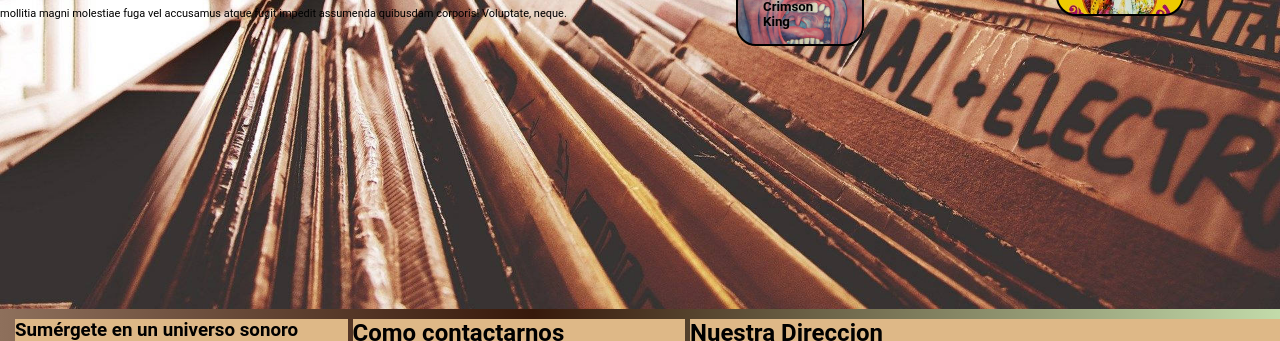
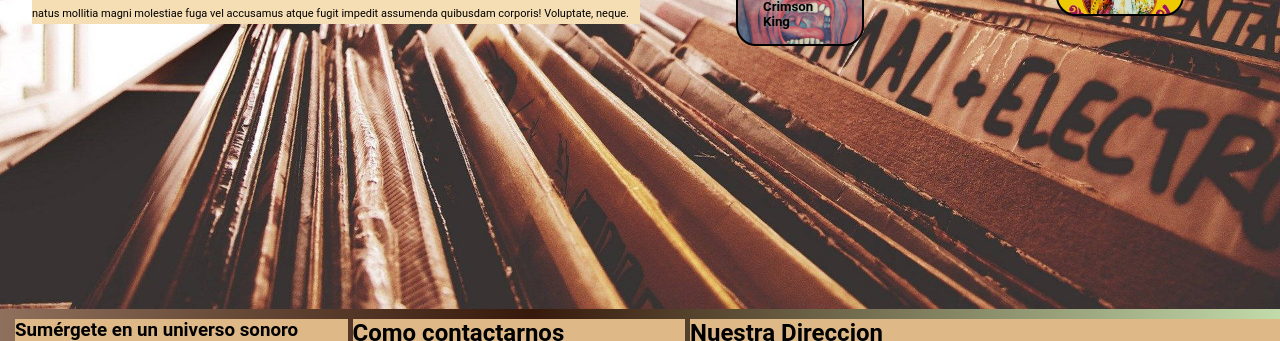
Before and after one commit to totobianconi/PrimeraEntrega, a plain HTML site: page index.html in a window 1280 px wide. Shown: the part 491-832 px from the top of the page. Drawn offline with Linux system fonts and the light colour scheme.

Commit message:
Update index.html

```diff
--- a/index.html
+++ b/index.html
@@ -23,7 +23,7 @@
     <div class="row">
         <div class='col'>
             <h1>Wax-World</h1>
-            <p>Lorem ipsum dolor sit amet consectetur adiisicing elit. Animi necessitatibus eaque consequuntur aliquid, quis reiciendis natus mollitia magni molestiae fuga vel accusamus atque fugit impedit assumenda quibusdam corporis! Voluptate, neque.</p>
+            <p style="margin-left: 5%; background-color: wheat; border: 2px;" >Lorem ipsum dolor sit amet consectetur adiisicing elit. Animi necessitatibus eaque consequuntur aliquid, quis reiciendis natus mollitia magni molestiae fuga vel accusamus atque fugit impedit assumenda quibusdam corporis! Voluptate, neque.</p>
         </div>
         <div class='col'>
             <div class="card card1">
```
Lines whose indentation alone changed are shown as unchanged.
